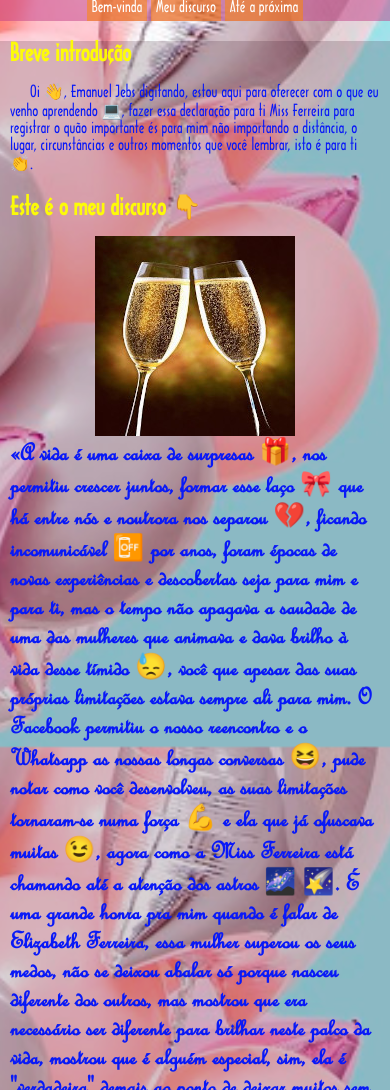
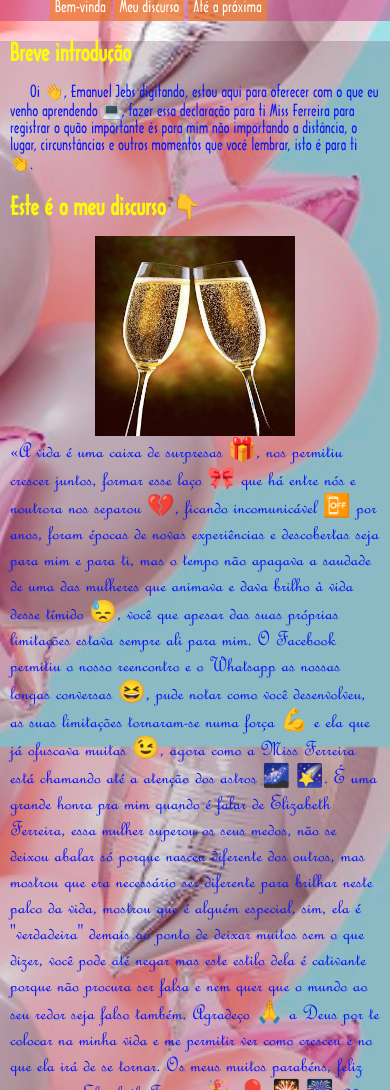
Before and after one commit to emanueljefte/Parabens, a plain HTML site: page discurso.html in a window 390 px wide. Shown: the part 97-1187 px from the top of the page. Drawn offline with Linux system fonts and the light colour scheme.

Commit message:
Mais ajusteis

```diff
--- a/etecoli.css
+++ b/etecoli.css
@@ -76,8 +76,8 @@ main section img {
 }
 main section q {
     font-family: "etecoli2";
-    font-size: 1.6em;
-    font-weight: bold;
+    font-size: 1.4em;
+    font-weight: 400;
 }
 main aside h2 {
     background-color: rgba(194, 64, 136, 0.5);
@@ -127,7 +127,7 @@ footer {
         display: none;
     }
     header nav {
-        text-align: center;
+        text-align: left;
     }
     main section img {
         float: none;
@@ -139,7 +139,7 @@ footer {
         width: 100%;
     }
     #colunadireita p, #colunaesquerda p {
-        padding-left: 15%;
+        padding-left: 25px;
 
     }
 }
```
